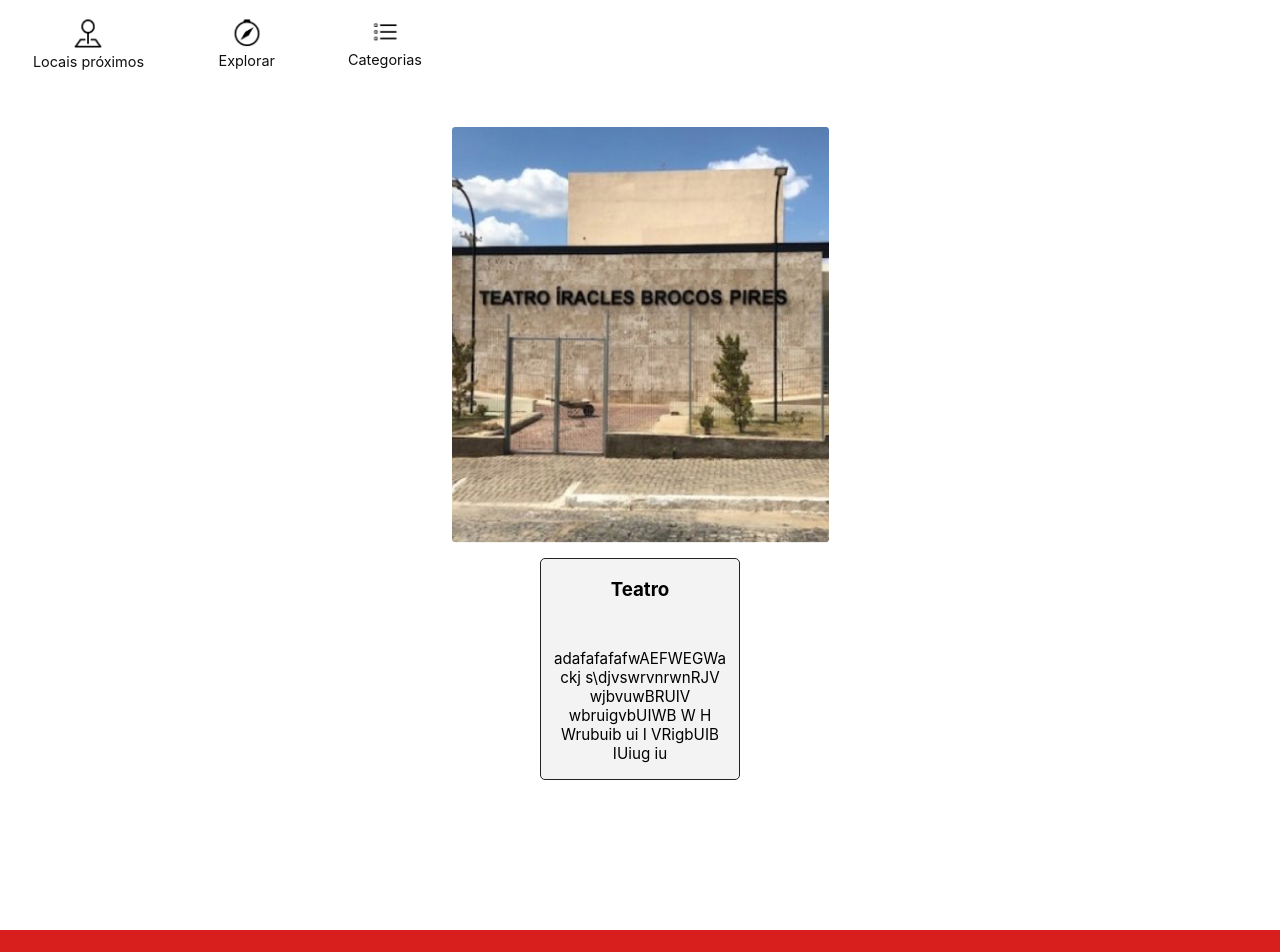
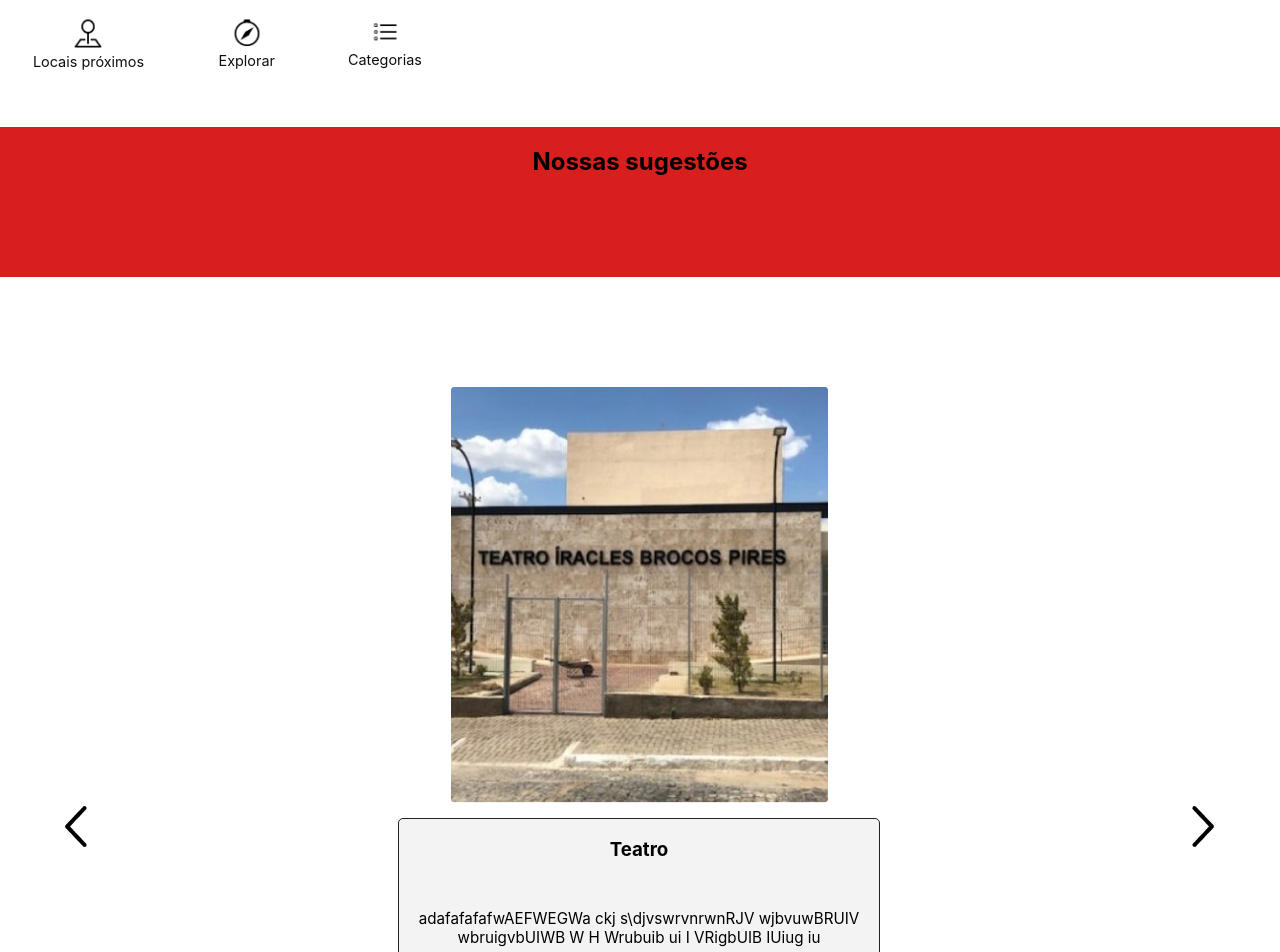
Before and after one commit to Bancos-de-Dados-II/projeto-1-bancos-geogr-ficos-nacional, a React (Create React App) app: page /explore in a window 1280 px wide. Shown: the part 120-1072 px from the top of the page. Built offline with nearby package versions, Linux system fonts and the light colour scheme.

Commit message:
Adicionando setas e ajustando card explorar

```diff
--- /dev/null
+++ b/src/components/CardItemExplore/index.jsx
@@ -0,0 +1,13 @@
+import "./styles.css"
+
+export default function CardItemExplore( {imagePath, title, description} ) {
+    return (
+        <section className="cardnavigation-container">
+            <img src={imagePath} alt="icon" />
+            <div className="textContent">
+                <h3>{title}</h3>
+                <p>{description}</p>
+            </div>
+        </section>
+    );
+}
--- /dev/null
+++ b/src/components/CardItemExplore/styles.css
@@ -0,0 +1,4 @@
+.textContent{
+    width: 480px;
+    height: 400px;
+}
--- a/src/components/CardNavigateSection/index.jsx
+++ b/src/components/CardNavigateSection/index.jsx
@@ -2,7 +2,7 @@ import "./styles.css"
 
 export default function CardNavigateSection( {iconPath, title, description} ) {
     return (
-        <section className="cardnavigation-container">
+        <section className="cardItem-container">
             <img src={iconPath} alt="icon" />
             <div>
                 <h3>{title}</h3>
--- a/src/pages/Explore/index.jsx
+++ b/src/pages/Explore/index.jsx
@@ -3,19 +3,34 @@ import Header from "../../components/Header";
 import CardNavigateSection from "../../components/CardNavigateSection";
 import "./styles.css"
 import Footer from "../../components/Footer";
+import CardItemExplore from "../../components/CardItemExplore";
 
 function Explorar(){
     return(
         <div className="ExplorarPaginaPrincipal">
             <Header />
             <div className="ExplorarConteudo">
-                {/* trocar por card especifico de conteudo */}
-                <div className="ExplorarCards">
-                <CardNavigateSection
-                    iconPath="/images/imagem-teatro.png"
-                    title="Teatro"
-                    description="adafafafafwAEFWEGWa ckj s\djvswrvnrwnRJV   wjbvuwBRUIV  wbruigvbUIWB  W H Wrubuib ui I VRigbUIB IUiug iu "
-                />
+                <div className="ExplorarTitle">
+                    <h2>Nossas sugestões</h2>
+                </div>
+                <div className="ExplorarContent">
+                    <div className="ExplorarSetaEsquerda">
+                        <a>
+                            <img src = "/icons/left-arrow.png"/>
+                        </a>
+                    </div>
+                    <div className="ExplorarCards">
+                    <CardItemExplore
+                        imagePath="/images/imagem-teatro.png"
+                        title="Teatro"
+                        description="adafafafafwAEFWEGWa ckj s\djvswrvnrwnRJV   wjbvuwBRUIV  wbruigvbUIWB  W H Wrubuib ui I VRigbUIB IUiug iu "
+                    />
+                    </div>
+                    <div className="ExplorarSetaDireita">
+                        <a>
+                            <img src = "/icons/right-arrow.png"/>
+                        </a>
+                    </div>
                 </div>
             </div>
             <Footer />
--- a/src/pages/Explore/styles.css
+++ b/src/pages/Explore/styles.css
@@ -5,6 +5,35 @@
 .ExplorarConteudo{
     margin-top: 50px;
     display: flex;
-    flex-direction: row;
+    flex-direction: column;
+    align-items: center;
+}
+.ExplorarCards{
+    margin-top: 100px;
+}
+
+.ExplorarTitle{
+    display: flex;
+    background-color: #D91E1E;
+    position: relative;
+    width:100vw;
+    margin-bottom: 0px;
+    height: 150px;
     justify-content: center;
 }
+.ExplorarContent{
+    display: flex;
+    align-items: center;
+    justify-content: space-between;
+    width: 100%;
+    padding: 10px;
+    box-sizing: border-box;
+
+
+}
+.ExplorarSetaEsquerda{
+    padding-left: 50px;
+}
+.ExplorarSetaDireita{
+    padding-right: 50px;
+}
```
Also changed, not shown: public/icons/left-arrow.png (added), public/icons/right-arrow.png (added).
